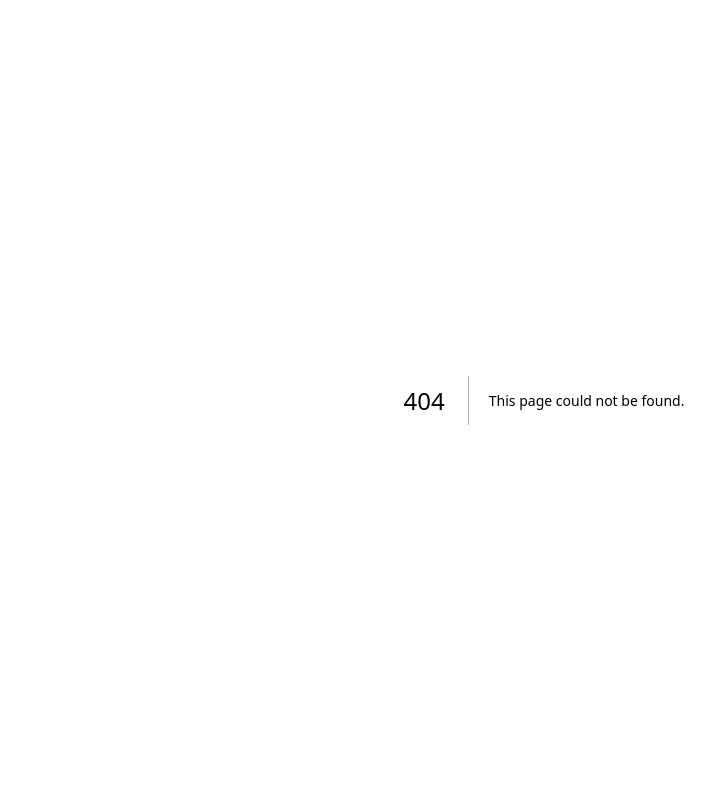
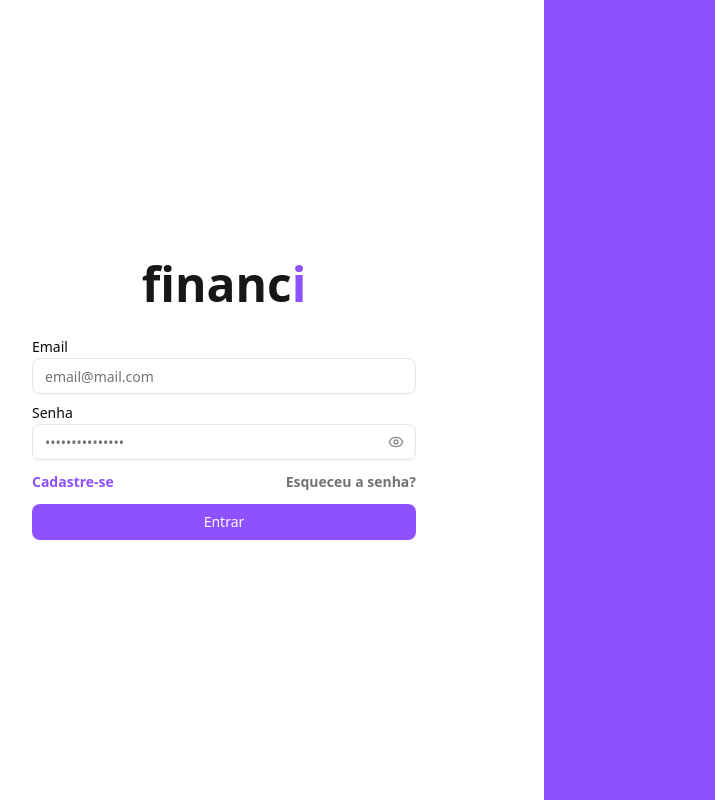
Before and after one commit to Lkasta/financi, a Next.js app: page /login in a window 1280 px wide. Before the commit this address had no page. Shown: the whole page, without its empty margins (96-811 px from the left). Built offline with nearby package versions, Linux system fonts and the light colour scheme.

Commit message:
feat: added login page

```diff
--- /dev/null
+++ b/src/app/login/page.tsx
@@ -0,0 +1,63 @@
+"use client";
+
+import { useState } from "react";
+import { Button } from "@/components/ui/button";
+import { Input } from "@/components/ui/input";
+import { Label } from "@/components/ui/label";
+import Link from "next/link";
+import { Eye, EyeOff } from "lucide-react";
+
+export default function Login() {
+  const [showPassword, setShowPassword] = useState(false);
+
+  return (
+    <div className="grid grid-cols-2 w-full min-h-screen">
+      <div className="max-w-96 w-full text-center m-auto space-y-8">
+        <p className="text-5xl text-primary font-bold">
+          financ<span className="text-violet-500">i</span>
+        </p>
+
+        <div className="space-y-3">
+          <div className="space-y-1 text-left">
+            <Label>Email</Label>
+            <Input placeholder="email@mail.com" type="email" />
+          </div>
+
+          <div className="space-y-1 text-left">
+            <Label>Senha</Label>
+            <div className="relative">
+              <Input
+                type={showPassword ? "text" : "password"}
+                placeholder="•••••••••••••••"
+                className="pr-10"
+              />
+
+              <Button
+                onClick={() => setShowPassword((prev) => !prev)}
+                variant="ghost"
+                className="flex items-center inset-y-0 right-2 absolute !bg-transparent !p-1 !ring-0 text-primary/50 hover:text-primary/30"
+              >
+                {showPassword ? <EyeOff size={18} /> : <Eye size={18} />}
+              </Button>
+            </div>
+          </div>
+
+          <div className="flex justify-between text-sm text-muted-foreground font-semibold">
+            <Link href="#" className="hover:underline text-violet-500">
+              Cadastre-se
+            </Link>
+            <Link href="#" className="hover:underline">
+              Esqueceu a senha?
+            </Link>
+          </div>
+
+          <Button className="w-full bg-violet-500 hover:bg-violet-600">
+            Entrar
+          </Button>
+        </div>
+      </div>
+
+      <div className="w-full h-full bg-violet-500" />
+    </div>
+  );
+}
```
